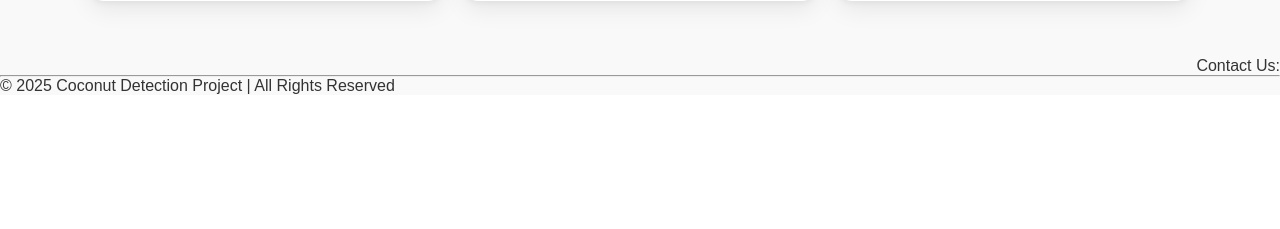
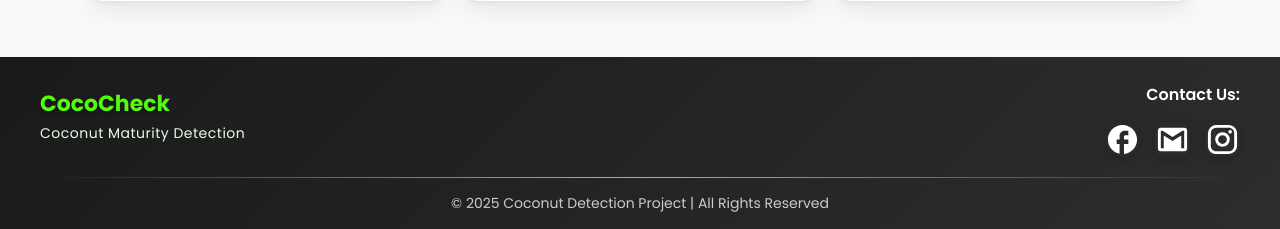
Before and after one commit to dnforimaco/CoconutMaturity-WebApp, a Flask app: page /about in a window 1280 px wide. Shown: the part 1897-2126 px from the top of the page. Before the commit the page ends 1991 px from the top, so only its background shows below. Run offline with Flask 3, Linux system fonts and the light colour scheme.

Commit message:
Add files via upload

```diff
--- a/WebApp/templates/base.html
+++ b/WebApp/templates/base.html
@@ -4,7 +4,7 @@
     <meta charset="UTF-8">
     <title>CocoCheck</title>
     <!-- <link rel="icon" href="{{ url_for('static', filename='images/favicon.ico') }}" type="image/x-icon"> -->
-    <link rel="icon" href="{{ url_for('static', filename='images/cat.jpg') }}" type="image/jpg">
+    <link rel="icon" href="{{ url_for('static', filename='images/cococheck.png') }}" type="image/jpg">
     <link rel="stylesheet" href="{{ url_for('static', filename='css/style.css') }}">
 </head>
 <body>
@@ -12,10 +12,14 @@
     <header>
         <nav class="navbar">
             <div class="nav-left">
+            <a href="{{ url_for('home') }}" class="brand-link">
                 <div class="brand">
+                    <div class="brand-header">
                         <span class="brand-title">CocoCheck</span>
+                    </div>
                     <span class="brand-sub">Coconut Maturity Detection</span>
                 </div>
+            </a>
             </div>
             <div class="nav-right">
             <a href="{{ url_for('home') }}">Home</a>
@@ -31,15 +35,27 @@
     </main>
 
     <!-- Footer -->
-    <footer>
+    <footer class="footer">
+        <div class="footer-content">
+            <div class="footer-left">
+                <div class="footer-brand">
+                    <h3 class="footer-title">CocoCheck</h3>
+                    <p class="footer-subtitle">Coconut Maturity Detection</p>
+                </div>
+            </div>
+            <div class="footer-right">
                 <div class="contact">
-        <p>Contact Us:</p>
+                    <p class="contact-label">Contact Us:</p>
+                    <div class="contact-icons">
                         <a href="https://facebook.com" target="_blank" aria-label="Facebook" class="icon fb"></a>
                         <a href="mailto:dirknashorimaco1@gmail.com" target="_blank" aria-label="Gmail" class="icon gmail"></a>
                         <a href="https://instagram.com" target="_blank" aria-label="Instagram" class="icon ig"></a>
                     </div>
-        <hr>
-        <p>© 2025 Coconut Detection Project | All Rights Reserved</p>
+                </div>
+            </div>
+        </div>
+        <hr class="footer-divider">
+        <p class="footer-copyright">© 2025 Coconut Detection Project | All Rights Reserved</p>
     </footer>
 </body>
 </html>
```
Lines whose indentation alone changed are shown as unchanged.
